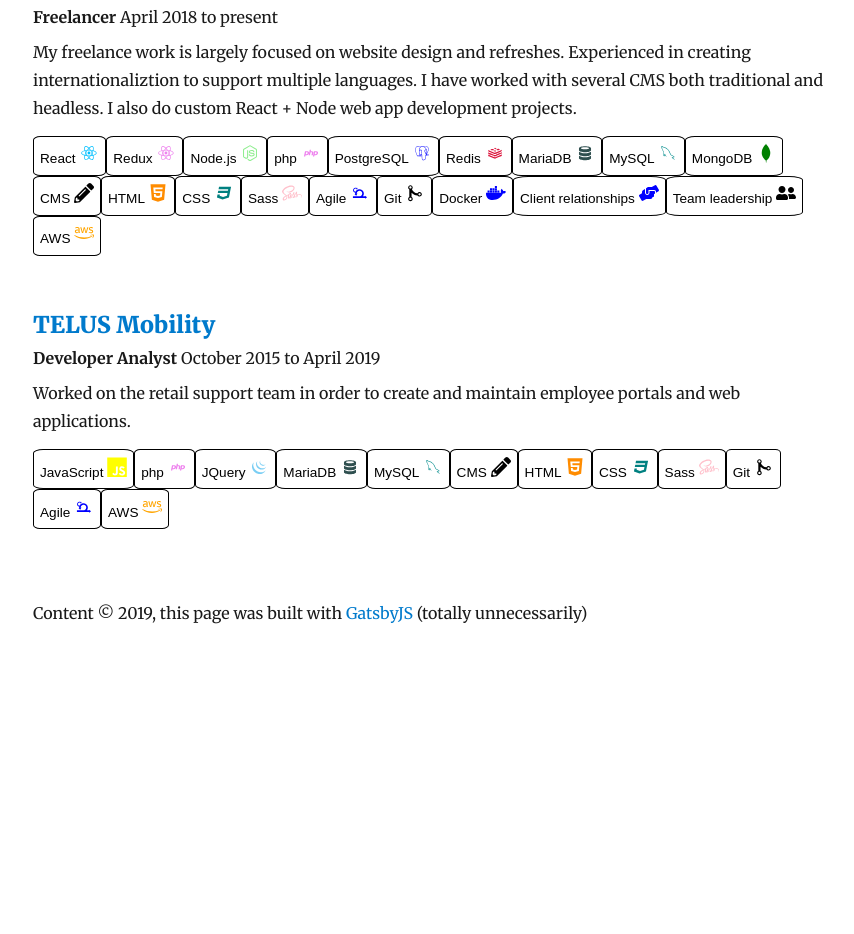
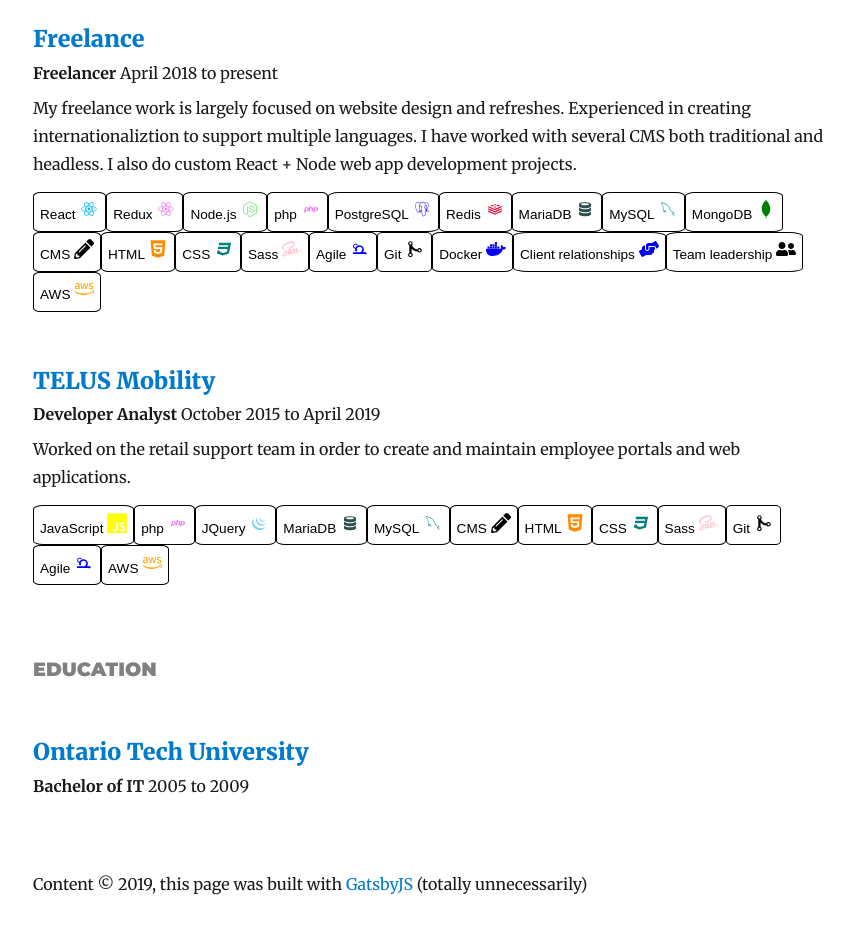
Before and after one commit to calirvine/calirvine, a Gatsby site: page / in a window 1280 px wide. Shown: the part 716-1650 px from the top of the page, without its empty margins (208-1062 px from the left). Before the commit the page ends 1385 px from the top, so only its background shows below. Built offline with nearby package versions, Linux system fonts and the light colour scheme; Gatsby itself is replaced by a stand-in of ours; some packages are replaced by stand-ins of ours.

Commit message:
added education component, updated bio.

```diff
--- /dev/null
+++ b/content/json/education/uoit.json
@@ -0,0 +1,7 @@
+{
+  "title": "Ontario Tech University",
+  "startYear": 2005,
+  "endYear": 2009,
+  "degree": "Bachelor of IT",
+  "url": "https://ontariotechu.ca/"
+}
--- a/gatsby-config.js
+++ b/gatsby-config.js
@@ -24,8 +24,8 @@
     {
       resolve: `gatsby-source-filesystem`,
       options: {
-        path: `${__dirname}/content/experience`,
-        name: `experience`,
+        path: `${__dirname}/content/json`,
+        name: `json`,
       },
     },
     {
--- a/src/components/bio.js
+++ b/src/components/bio.js
@@ -59,8 +59,11 @@
         }}
       />
       <div>
-        <strong>{author}</strong> is a developer from Toronto, Ontario, Canada.{" "}
-        <a href="mailto:cal@ellemayo.com">Send him a message</a> if you think
+        <strong>{author}</strong> is a software developer from Toronto, Ontario,
+        Canada. He mostly works in fullstack JavaScript, but he likes playing
+        around with other languages as well. In his free time he loves to walk
+        his dogs, hang out with his kid, rock climb, hike, and camp.{" "}
+        <a href="mailto:hi@calirvine.com">Send him a message</a> if you think
         you would enjoy working together!
         <br />
         <div style={{ fontSize: rhythm(1) }}>
--- /dev/null
+++ b/src/components/education.js
@@ -0,0 +1,71 @@
+import React from "react"
+import { useStaticQuery, graphql } from "gatsby"
+
+import { rhythm, scale } from "../utils/typography"
+
+const Education = () => {
+  const data = useStaticQuery(graphql`
+    query EducationQuery {
+      allEducationJson {
+        nodes {
+          title
+          startYear
+          endYear
+          degree
+          url
+          id
+        }
+      }
+    }
+  `)
+  const education = data.allEducationJson.nodes
+
+  return (
+    <div>
+      <div>
+        <h3
+          style={{
+            ...scale(0.2),
+            fontFamily: `Montserrat, sans-serif`,
+            marginTop: rhythm(2.5),
+            marginBottom: 0,
+            color: "grey",
+            textTransform: "uppercase",
+          }}
+        >
+          Education
+        </h3>
+      </div>
+      <div>
+        {education.map(school => {
+          const { title, startYear, endYear, degree, url, id } = school
+          let dateString = `${startYear} to ${endYear}`
+
+          return (
+            <div key={id}>
+              <h3
+                style={{
+                  marginBottom: rhythm(1 / 4),
+                }}
+              >
+                <a
+                  href={url}
+                  style={{ boxShadow: `none` }}
+                  target="_blank"
+                  rel="noopener noreferrer"
+                >
+                  {title}
+                </a>
+              </h3>
+              <p style={{ paddingBottom: 0, marginBottom: rhythm(0.25) }}>
+                <strong>{degree}</strong> {dateString}
+              </p>
+            </div>
+          )
+        })}
+      </div>
+    </div>
+  )
+}
+
+export default Education
--- a/src/pages/index.js
+++ b/src/pages/index.js
@@ -3,7 +3,7 @@
 
 import Bio from "../components/bio"
 import Experience from "../components/experience"
-import Posts from "../components/posts"
+import Education from "../components/education"
 import Layout from "../components/layout"
 import SEO from "../components/seo"
 
@@ -17,6 +17,7 @@
         <SEO title="Portfolio" />
         <Bio />
         <Experience />
+        <Education />
         {/* <Posts /> */}
       </Layout>
     )
```
Also changed, not shown: content/json/experience/beyondcoolmedia.json (renamed from content/experience/beyondcoolmedia.json), content/json/experience/fields.json (renamed from content/experience/fields.json), content/json/experience/telus.json (renamed from content/experience/telus.json).
